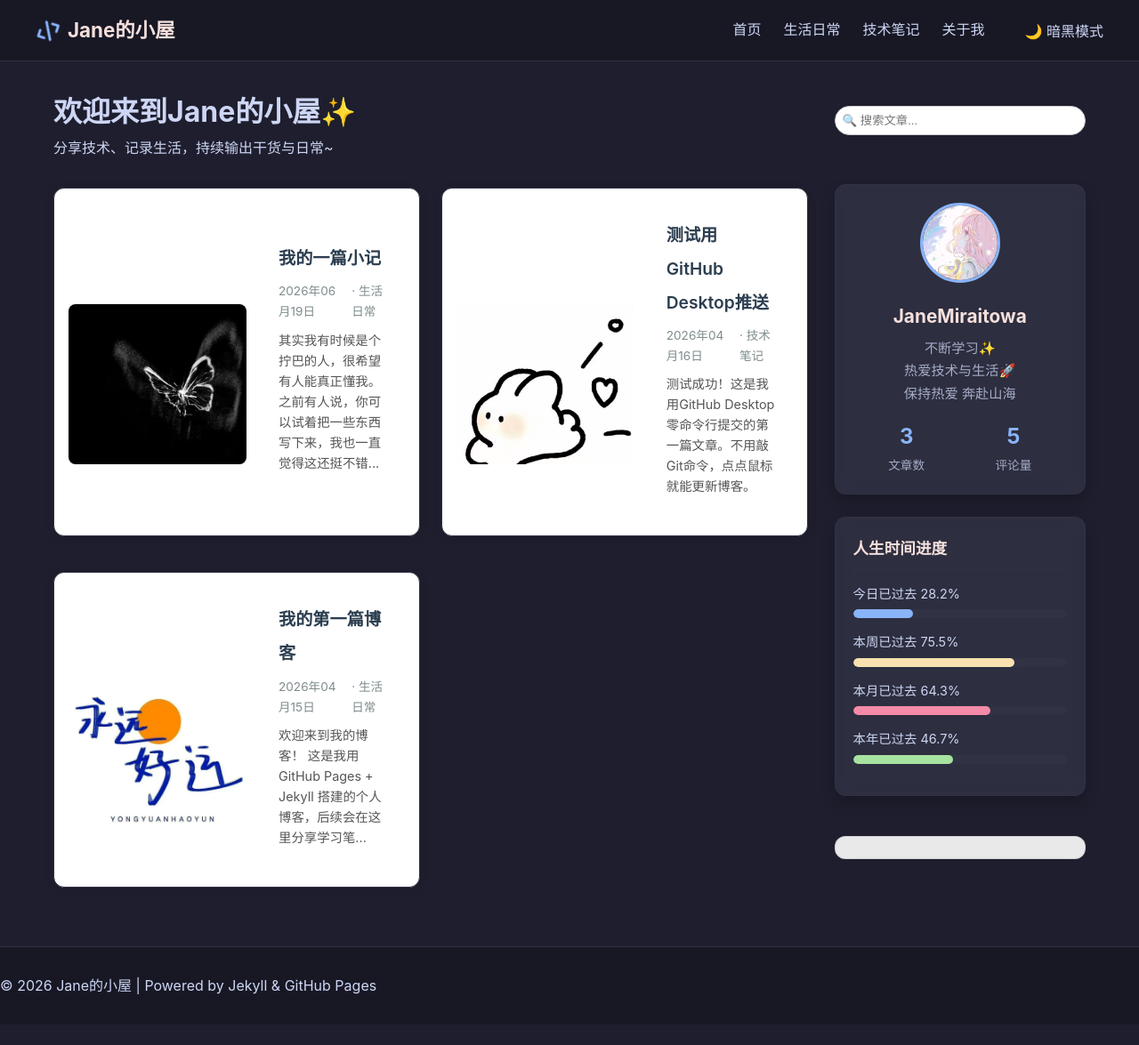
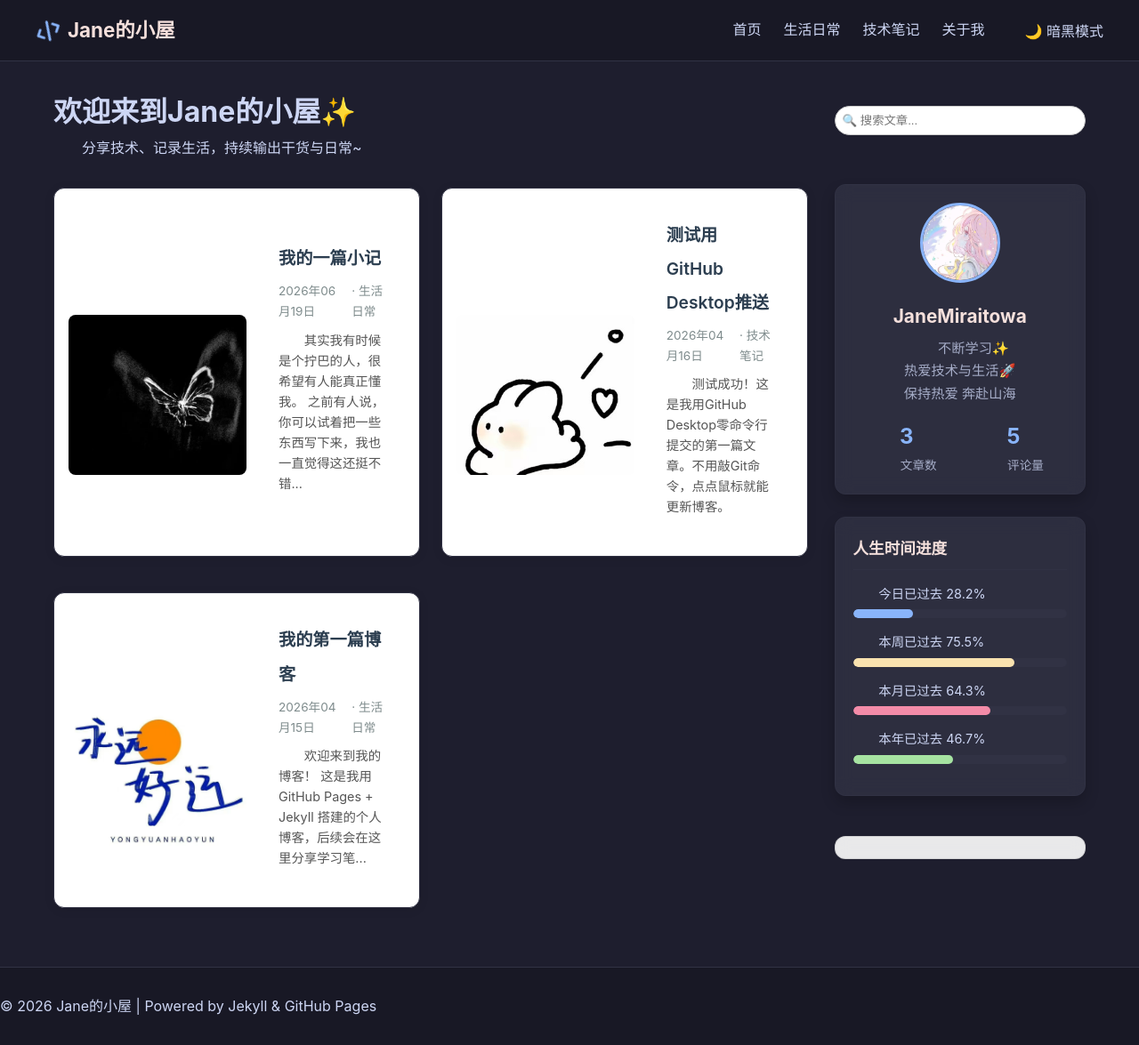
Before and after one commit to JaneMiraitowa/JaneMiraitowa.github.io, a Jekyll site: the page built from index.html, in a window 1280 px wide and 1175 px high. Shown: the whole window at 89% size. Built offline with Jekyll 4.4.1, drawn with Linux system fonts in a browser that asks for light colours; comment, search, counter and statistics services are not loaded.

Commit message:
Update style.css

```diff
--- a/assets/css/style.css
+++ b/assets/css/style.css
@@ -587,3 +587,24 @@
 .article-content p {
     text-indent: 2em;
 }
+
+/* 万能首行缩进 - 针对所有文章页面的段落 */
+article p,
+.post p,
+.content p,
+main p,
+.about-section p {
+    text-indent: 2em !important;
+}
+
+/* 针对 post.html 布局中的内容 */
+.post-content p {
+    text-indent: 2em !important;
+}
+
+/* 如果上面都不行，直接对所有 p 标签生效（最暴力） */
+body .post-card p,
+body .main-content p,
+body .container p {
+    text-indent: 2em !important;
+}
```
